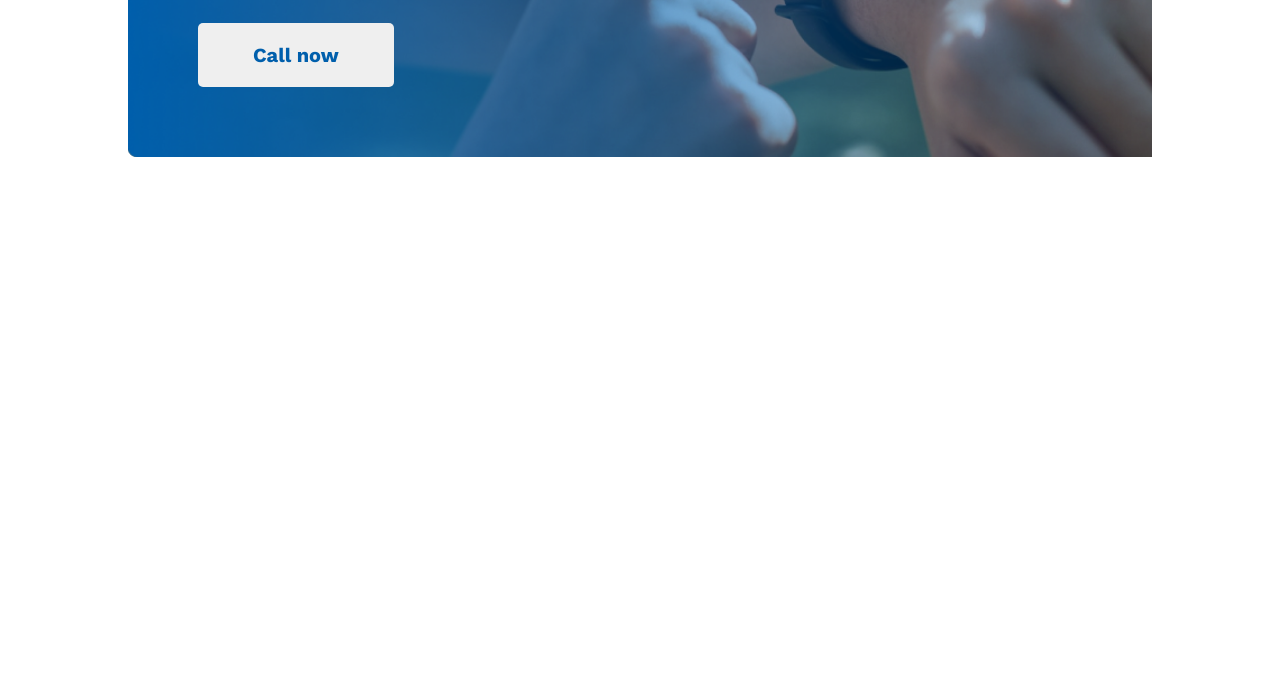
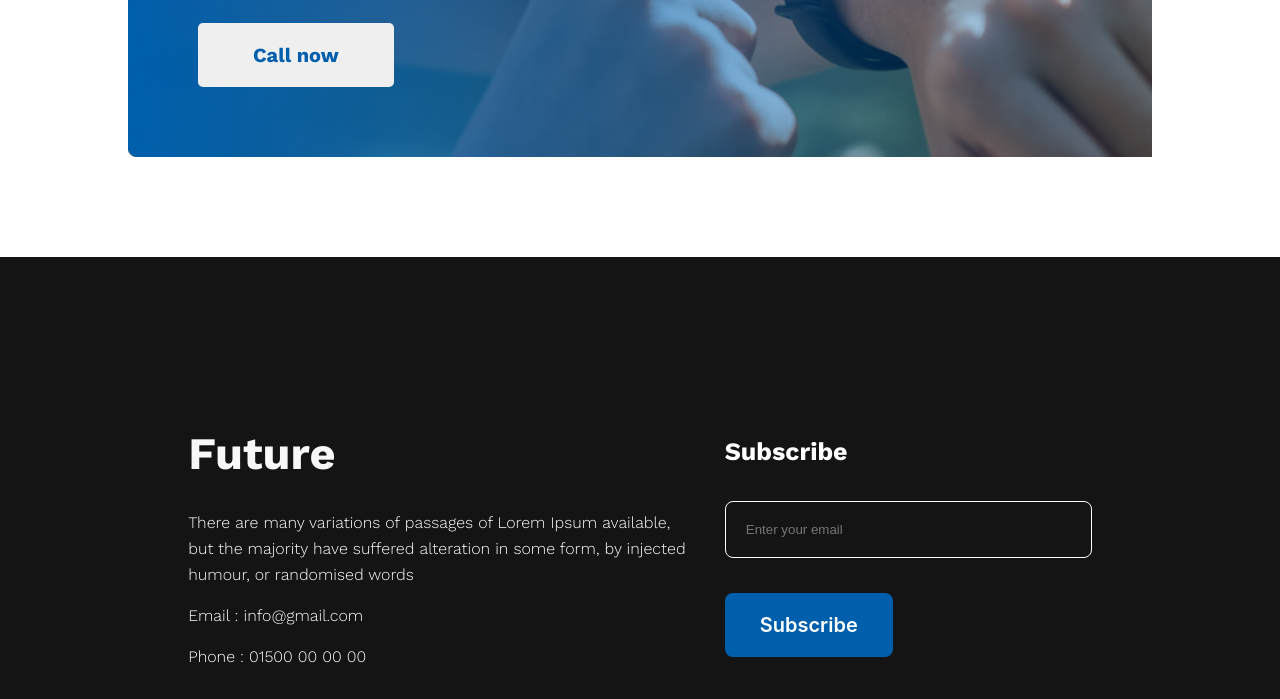
Before and after one commit to Shahriar3809/new-year-new-me, a plain HTML site: page index.html in a window 1280 px wide. Shown: the part 2392-3091 px from the top of the page. Before the commit the page ends 2649 px from the top, so only its background shows below. Drawn offline with nearby package versions, Linux system fonts and the light colour scheme.

Commit message:
Footer Complete

```diff
--- a/index.html
+++ b/index.html
@@ -95,12 +95,27 @@
     </main>
     <footer>
         <div class="future-part">
-
+            <h2 class="future-heading">Future</h2>
+            <p class="future-paragraph">There are many variations of passages of Lorem Ipsum available, but the majority have suffered alteration in some form, by injected humour, or randomised words</p>
+            <p class="emailpart">Email : info@gmail.com</p>
+            <p class="phonepart">Phone : 01500 00 00 00</p>
+            <div class="icon-link">
+                <a href=""><img src="images/icons/fb.png" alt=""></a>
+                <a href=""><img src="images/icons/twitter.png" alt=""></a>
+                <a href=""><img src="images/icons/youtube.png" alt=""></a>
+            </div>
         </div>
         <div class="subscriber-part">
-
+            <form action="">
+                <h2 class="subscriber-heading">Subscribe</h2>
+                <input class="email-input" type="email" name="" id="" placeholder="Enter your email">
+                <input class="Subscribe-button" type="button" value="Subscribe">
+            </form>
         </div>
 
     </footer>
+
+
+
 </body>
 </html>
--- a/style.css
+++ b/style.css
@@ -174,7 +174,6 @@ header {
   margin: auto;
   margin-top: 130px;
   margin-bottom: 100px;
-
 }
 
 .mindset-section h2 {
@@ -198,18 +197,109 @@ header {
   line-height: normal;
   text-decoration: none;
   padding: 20px 35px;
-
 }
 
 .mindset-section button {
-    margin-top: 20px;
-    padding: 20px;
-    border-radius: 5px;
-    border: none;
+  margin-top: 20px;
+  padding: 20px;
+  border-radius: 5px;
+  border: none;
 }
 
+.mindset-content {
+  padding: 70px;
+}
 
+.future-heading {
+  color: #f8f8f8;
+  font-family: Work Sans;
+  font-size: 45px;
+  font-style: normal;
+  font-weight: 700;
+  line-height: normal;
+  margin-bottom: 30px;
+}
 
-.mindset-content {
-    padding: 70px;
+footer {
+  background-color: #151414;
+  padding: 170px 170px 100px 170px;
+  display: flex;
+  justify-content: space-around;
 }
+
+.future-part {
+  width: 500px;
+}
+
+.future-paragraph {
+  color: #fff;
+  font-family: Work Sans;
+  font-size: 16px;
+  font-style: normal;
+  font-weight: 400;
+  margin-bottom: 15px;
+  line-height: 26px; /* 162.5% */
+}
+
+.emailpart {
+  color: #fff;
+  font-family: Work Sans;
+  font-size: 16px;
+  font-style: normal;
+  font-weight: 400;
+  margin-bottom: 15px;
+  line-height: 26px; /* 162.5% */
+}
+
+.phonepart {
+  color: #fff;
+  font-family: Work Sans;
+  font-size: 16px;
+  font-style: normal;
+  margin-bottom: 15px;
+  font-weight: 400;
+  line-height: 26px; /* 162.5% */
+}
+
+.icon-link {
+  display: flex;
+  gap: 20px;
+  margin-top: 35px;
+}
+
+.subscriber-part h2, input {
+  display: block;
+  padding-top: 10px;
+}
+
+.subscriber-heading {
+  color: #fff;
+  font-family: Work Sans;
+  font-size: 25px;
+  font-style: normal;
+  font-weight: 600;
+  line-height: normal;
+}
+
+.email-input {
+  border-radius: 8px;
+  border: 1px solid #ffffff;
+  padding: 20px;
+  width: 325px;
+  color: #fff;
+  background-color: #151414;
+  margin: 35px 0px;
+}
+
+.Subscribe-button {
+  padding: 20px 35px;
+  border-radius: 8px;
+  background: #005fac;
+  font-family: Inter;
+  font-size: 20px;
+  font-style: normal;
+  font-weight: 600;
+  line-height: normal;
+  border: none;
+  color: #fff;
+}
```
